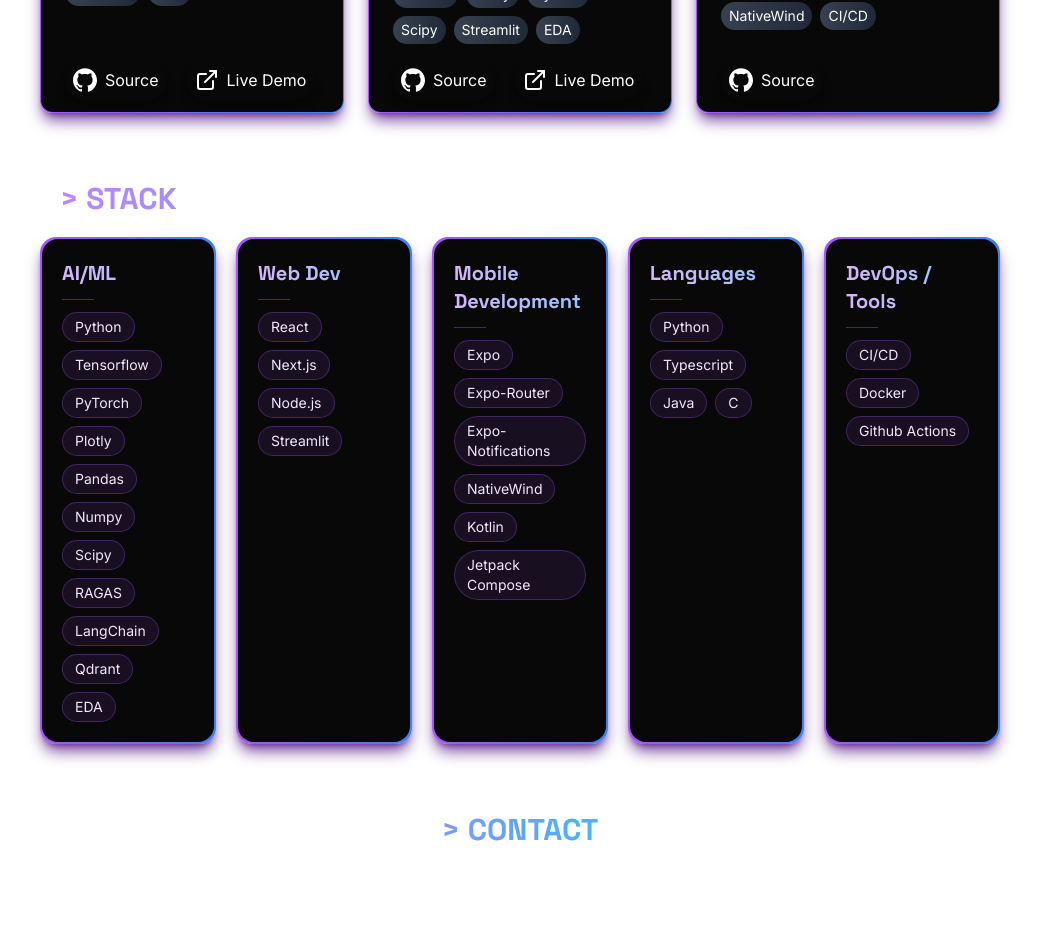
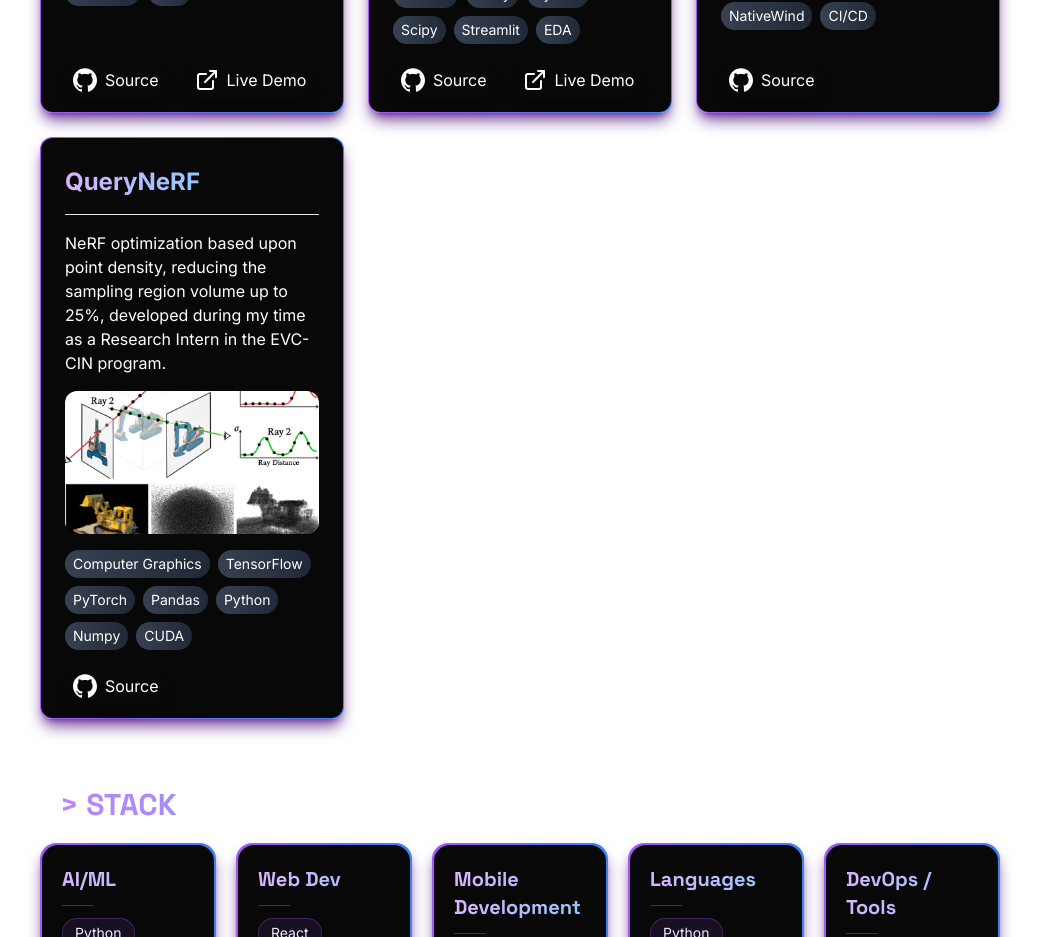
Before and after one commit to NawlFountains/Portfolio-Landing-Page, a React (Create React App) app: page / in a window 1280 px wide. Shown: the part 2660-3597 px from the top of the page, without its empty margins (120-1159 px from the left). Built offline with nearby package versions, Linux system fonts and the light colour scheme.

Commit message:
Added old project

```diff
--- a/src/App.tsx
+++ b/src/App.tsx
@@ -60,6 +60,22 @@ function App() {
             live_demo_link: null,
             icon_path: '/icon/pet_meds_icon.png',
             showcase_video_path: '/videos/pet_meds_demo.gif',
+        }, {
+            name: 'QueryNeRF',
+            description: 'NeRF optimization based upon point density, reducing the sampling region volume up to 25%, developed during my time as a Research Intern in the EVC-CIN program.',
+            stack: [
+                'Computer Graphics',
+                'TensorFlow',
+                'PyTorch',
+                'Pandas',
+                'Python',
+                'Numpy',
+                'CUDA',
+            ],
+            repo_link: 'https://www.kaggle.com/code/nahuelfuentes/tiny-nerf-refactor',
+            live_demo_link: null,
+            icon_path: '',
+            showcase_video_path: '/images/queryNerf_demo.png'
         }
     ]
 
--- a/src/ui/ProjectCard.tsx
+++ b/src/ui/ProjectCard.tsx
@@ -11,10 +11,12 @@ export default function ProjectCard( props : ProjectCardProps) {
         <div className={`p-[1px] rounded-xl ${gradients.border} shadow-lg shadow-purple-900/80`}>
             <div className="flex flex-col text-white rounded-xl bg-dark-gray hover:bg-gradient-to-r from-dark-gray via-dark-gray to-purple-900  p-3 gap-4 px-6 h-full">
                 <div className="flex flex-row border-b items-center gap-2">
+                    {props.project.icon_path && (
                     <img
                         className="h-8 w-8"
                         src={`${process.env.PUBLIC_URL}${props.project.icon_path}`}
                         alt={`icon ${props.project.name}`}/>
+                    )}
                     <h1 className={`text-2xl font-bold my-2 py-2 ${gradients.subtitle}`}>{props.project.name}</h1>
                 </div>
                 <p className="">{props.project.description}</p>
```
Also changed, not shown: public/images/queryNerf_demo.png (added).
